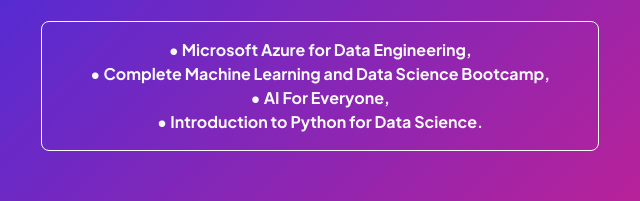
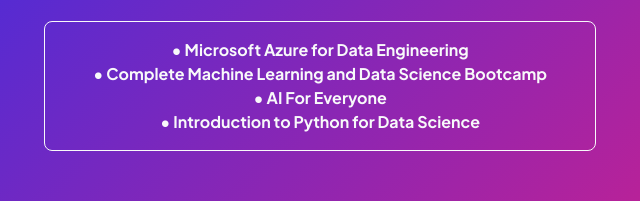
Before and after one commit to yashpatil582/itsmeyash.github.io, a plain HTML site: page projects.html in a window 1280 px wide. Shown: the part 1401-1602 px from the top of the page, 320-960 px from the left. Drawn offline with nearby package versions, Linux system fonts and the light colour scheme.

Commit message:
Update projects.html

```diff
--- a/projects.html
+++ b/projects.html
@@ -76,7 +76,7 @@
                 <div class="container px-5 my-5">
                     <div class="text-center">
                         <h2 class="display-4 fw-bolder mb-4">Certifications</h2>
-                        <a class="btn btn-outline-light btn-lg px-5 py-3 fs-6 fw-bolder">• Microsoft Azure for Data Engineering,<br>• Complete Machine Learning and Data Science Bootcamp,<br>• AI For Everyone,<br>• Introduction to Python for Data Science.</a>
+                        <a class="btn btn-outline-light btn-lg px-5 py-3 fs-6 fw-bolder">• Microsoft Azure for Data Engineering<br>• Complete Machine Learning and Data Science Bootcamp<br>• AI For Everyone<br>• Introduction to Python for Data Science</a>
 <!--                         <a class="btn btn-outline-light btn-lg px-5 py-3 fs-6 fw-bolder" href="contact.html">Contact me</a> -->
                     </div>
                 </div>
```
